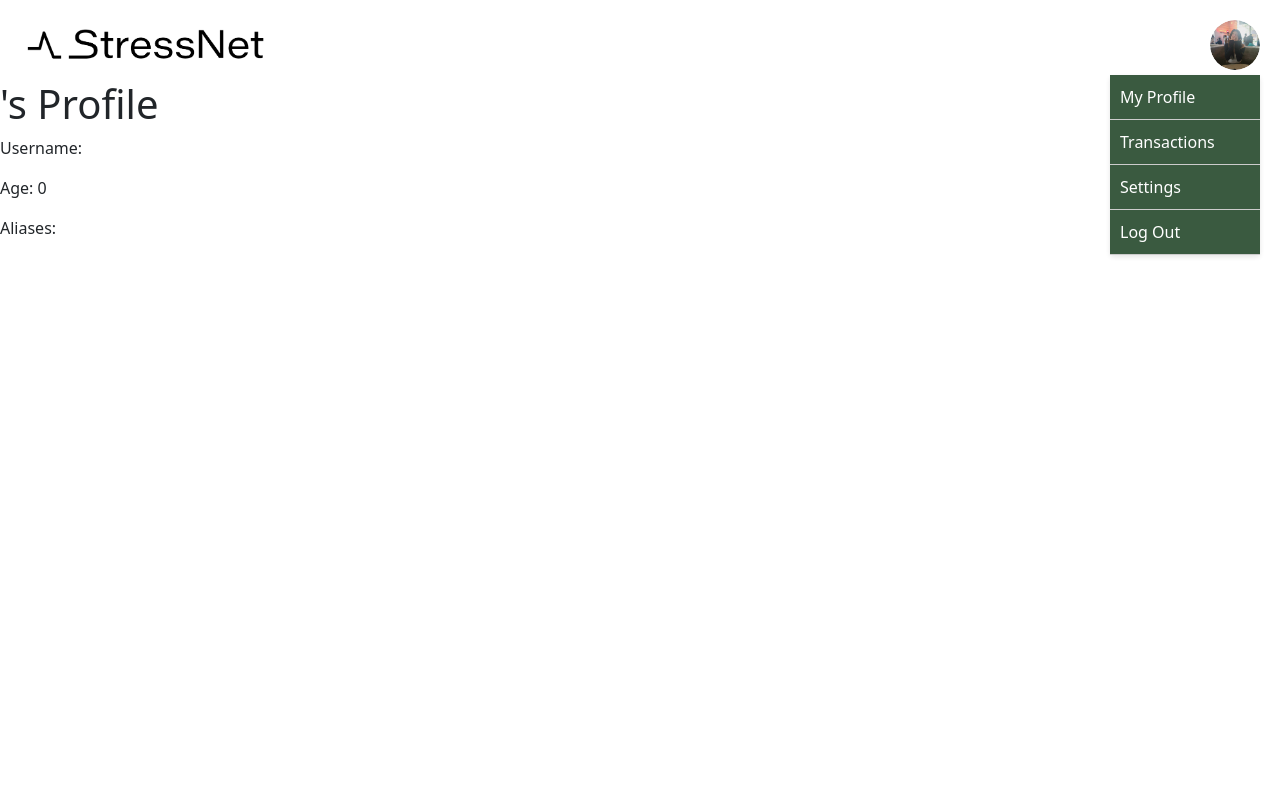
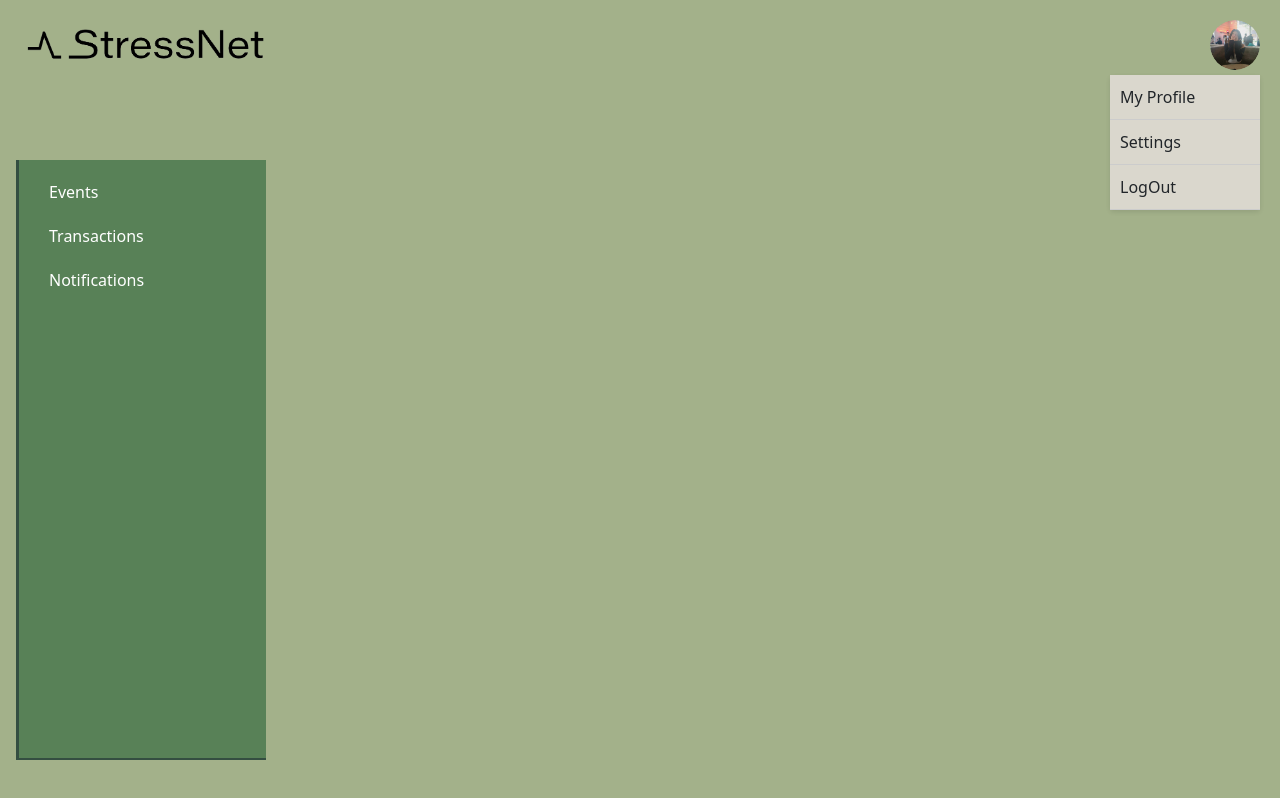
Before and after one commit to calvinxia1/divvy, a React (Create React App) app in the folder client/: page /homepage in a window 1280 px wide. Both pictures are taken after a click on the button 1235 px from the left and 45 px from the top of the page. Built offline with nearby package versions, Linux system fonts and the light colour scheme; no server answers.

Commit message:
added sidebar and dropdown menu

```diff
--- a/client/src/components/Feed.tsx
+++ b/client/src/components/Feed.tsx
@@ -4,10 +4,10 @@ interface Props {
 }
 const Feed = () => {
     const [page, setPage] = useState(-1)
-
+    const feeds = []
 
   return (
-    <div>Feed</div>
+    <div></div>
   )
 }
 
--- a/client/src/components/ProfileButton.tsx
+++ b/client/src/components/ProfileButton.tsx
@@ -1,22 +1,35 @@
-import React, {useState} from "react";
+import React, {useState, useEffect,useRef} from "react";
 import "../styles/ProfileButton.css"
 import dara from "../img/dara.jpg"
-import ListGroup from "./ListGroup";
+import ProfileOptions from "./ProfileOptions";
 
 const ProfileButton = () => {
   const [list, setList] = useState(false)
-
-  const profile_options = ['My Profile', 'Transactions','Settings','Log Out'];
+  const containerRef = useRef<HTMLDivElement | null>(null);
+  const profile_options = ['My Profile','Settings','LogOut'];
 
   const toggleList = () => {
     setList(!list);
-    console.log(list)
   }
   const goToTheThing = () => {
 
   }
+  const handleClickOutside = (event:MouseEvent) => {
+    if (containerRef.current && !containerRef.current.contains(event.target as Node)) {
+      setList(false);
+    }
+  };
+
+  useEffect(() => {
+    document.addEventListener('mousedown', handleClickOutside);
+
+    return () => {
+      document.removeEventListener('mousedown', handleClickOutside);
+    };
+  }, []);
+
   return (
-    <div>
+    <div ref={containerRef}>
       <div>
         <button
           className="profile-button"
@@ -26,7 +39,7 @@ const ProfileButton = () => {
         </button>
         {list && (
           <div className="list-group-container">
-            <ListGroup items={profile_options} listItemType="list-group-item-profile" clickSelectItem={goToTheThing}/>
+            <ProfileOptions items={profile_options} clickSelectItem={goToTheThing}/>
           </div>
         )}
       </div>
--- a/client/src/components/ListGroup.tsx
+++ b/client/src/components/ProfileOptions.tsx
@@ -1,20 +1,19 @@
   import { Fragment, useState } from "react";
-  import "../styles/ListGroup.css"
+  import "../styles/ProfileOptions.css"
   interface Props {
       items: string[];
-      listItemType?: "list-group-item-profile"|"list-group-item-feed";
       clickSelectItem: (item: string) => void;
   }
 
-  function ListGroup({items, listItemType, clickSelectItem}: Props ) {
+  function ProfileOptions({items, clickSelectItem}: Props ) {
 
 
     return (
-      <div className="list-group-container">
+      <div className=''>
         {items.length === 0 && <p> No items in list</p>}
         <ul className="list-group">
           {items.map((item) => (
-            <li className = {listItemType}
+            <li className = "list-group-item-profile"
               key={item}
               onClick={() => {
                   clickSelectItem(item);
@@ -27,4 +26,4 @@
     );
   }
 
-  export default ListGroup;
+  export default ProfileOptions;
--- a/client/src/components/Sidebar.tsx
+++ b/client/src/components/Sidebar.tsx
@@ -1,8 +1,31 @@
-import React from 'react'
+import React, {useState} from 'react'
+import '../styles/Sidebar.css'
+interface Props {
+  pages: string[];
+  onSelectItem: (page:string) => void;
+}
+const Sidebar = ({pages,onSelectItem}: Props) => {
+  const [active, setActive] = useState(-1);
 
-const Sidebar = () => {
   return (
-    <div>Sidebar</div>
+
+
+    <div className='sidebar'>
+      {pages.length === 0 && <p> No items in list</p>}
+      <ul className='sidebar-list'>
+        {pages.map((page,index) => (
+          <li className= {active === index? 'sidebar-list-select': 'sidebar-list-item'}
+          key={page}
+          onClick={()=> setActive(index)}
+          >
+          {page}
+
+          </li>
+        ))
+        }
+
+      </ul>
+    </div>
   )
 }
 
--- a/client/src/pages/HomePage.tsx
+++ b/client/src/pages/HomePage.tsx
@@ -1,28 +1,36 @@
-import React from 'react'
+import React, {useState} from 'react'
 import ProfileButton from "../components/ProfileButton";
 import Logo from "../components/Logo";
-import Profile from "../components/Profile";
 import '../styles/HomePage.css';
+import Sidebar from '../components/Sidebar';
 const HomePage = () => {
     const id = 0;
+    const pages = ["Events", "Transactions", "Notifications"]
+
+    const [feed, setFeed] = useState(0);
 
     return (
       <div className="div">
+
         <div className="head-container">
           <div className="logo">
             <Logo />
           </div>
-          <div className="nav"></div>
+          <div className="nav">
+
+          </div>
           <div className="profile">
             <ProfileButton />
           </div>
         </div>
+
         <div className="body-container">
-          <Profile id={id}/>
-          <div className="sidebar-container"></div>
+          <div className="sidebar-container">
+            <Sidebar pages = {pages} onSelectItem={() => setFeed(1)}></Sidebar>
+          </div>
           <div className="feed-container"></div>
         </div>
-        <div className="footer-container"></div>
+
       </div>
     );
 }
--- a/client/src/styles/HomePage.css
+++ b/client/src/styles/HomePage.css
@@ -23,17 +23,22 @@
 .body-container{
     position: relative;
     display: flex;
+    flex-direction: row;
+    height: 85vh;
 
 }
 .sidebar-container{
     position: relative;
+    margin-left:2vh;
+    margin-top: 10vh;
+    width: 250px; /* Set the width of the sidebar */
+    background-color: #588157; /* Background color for the sidebar */
     display: flex;
     flex-direction: column;
-    overflow-y: hidden;
-    scroll-behavior: smooth ;
-    margin-top:50px;
-    margin-left: 20px;
+    border-left: 3px solid #344E41;
+    border-bottom: 2px solid #344E41;
 }
+
 .feed-container {
     position: relative;
     display: flex;
@@ -49,5 +54,6 @@
     display:flex;
     flex-direction: column;
     width: 100%;
-    height: 100%;
+    height: 100vh;
+    background-color: #A3B18A;
 }
--- a/client/src/styles/ListGroup.css
+++ b/client/src/styles/ProfileOptions.css
@@ -11,13 +11,11 @@
     padding: 10px;
     border-bottom: 1px solid #ccc;
     cursor: pointer;
+    background-color: #DAD7CD;
     transition: background-color 0.3s, color 0.3s;
   }
 
-  .list-group-item-profile {
+  .list-group-item-profile:hover{
     background-color: #3a5a40;
     color: #fff;
   }
-  .list-group-item-feed {
-
-  }
--- /dev/null
+++ b/client/src/styles/Sidebar.css
@@ -0,0 +1,38 @@
+/* Sidebar Container */
+.sidebar {
+  width: 100%;
+  background-color: #588157;
+  color: #fff;
+  padding: 10px;
+  transition: width 0.3s; /* Add a transition effect to the width */
+}
+
+/* Sidebar List */
+.sidebar-list {
+  list-style: none;
+  padding: 0;
+}
+
+/* Sidebar List Item */
+.sidebar-list-item {
+  margin-left: 10px;
+  padding:10px;
+  border-radius: 5px;
+  cursor: pointer;
+  transition: background-color 0.3s;
+}
+
+/* Hover Effect for Sidebar List Items */
+.sidebar-list-item:hover {
+  background-color: #4D6859; /* Background color on hover */
+}
+
+/* Selected Sidebar List Item */
+.sidebar-list-select {
+  padding: 10px;
+  cursor: pointer;
+  border-radius: 5px;
+  background-color: #344E41;
+  transition: background-color 0.3s;
+
+}
```
